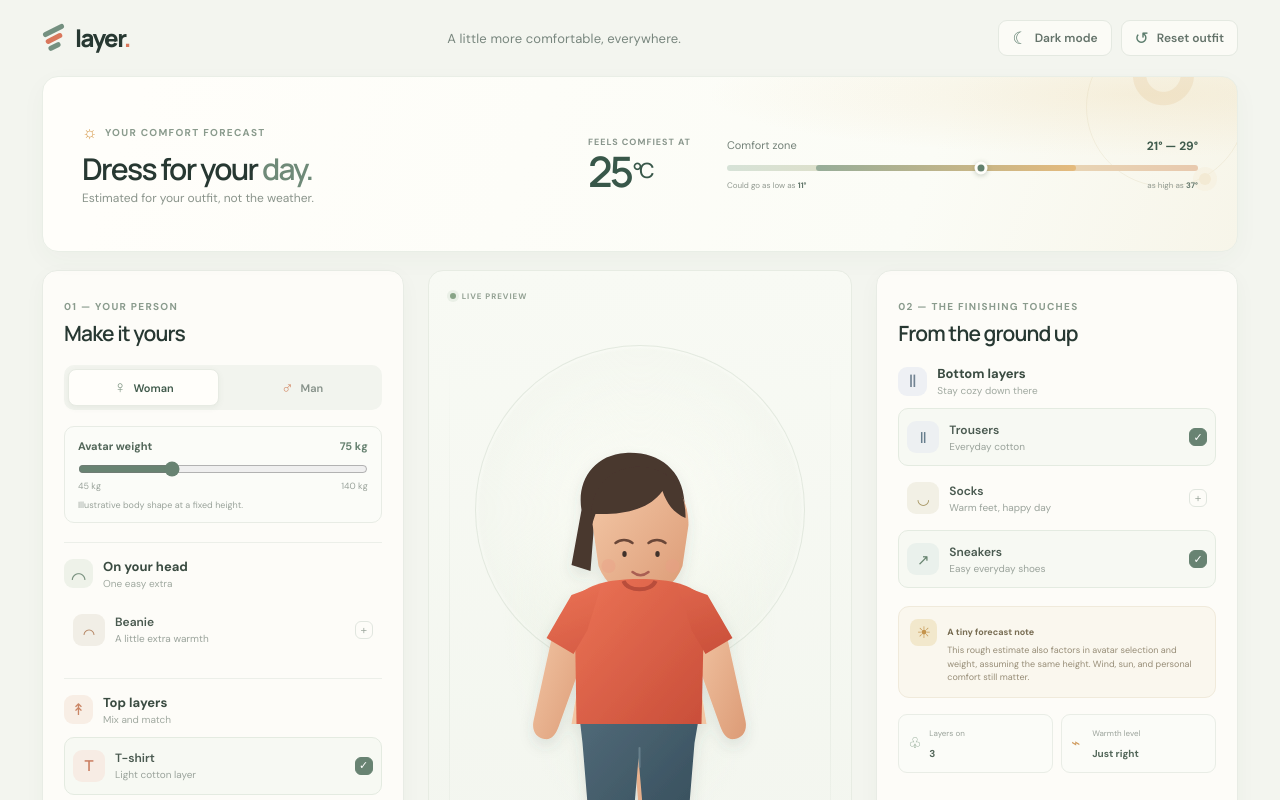
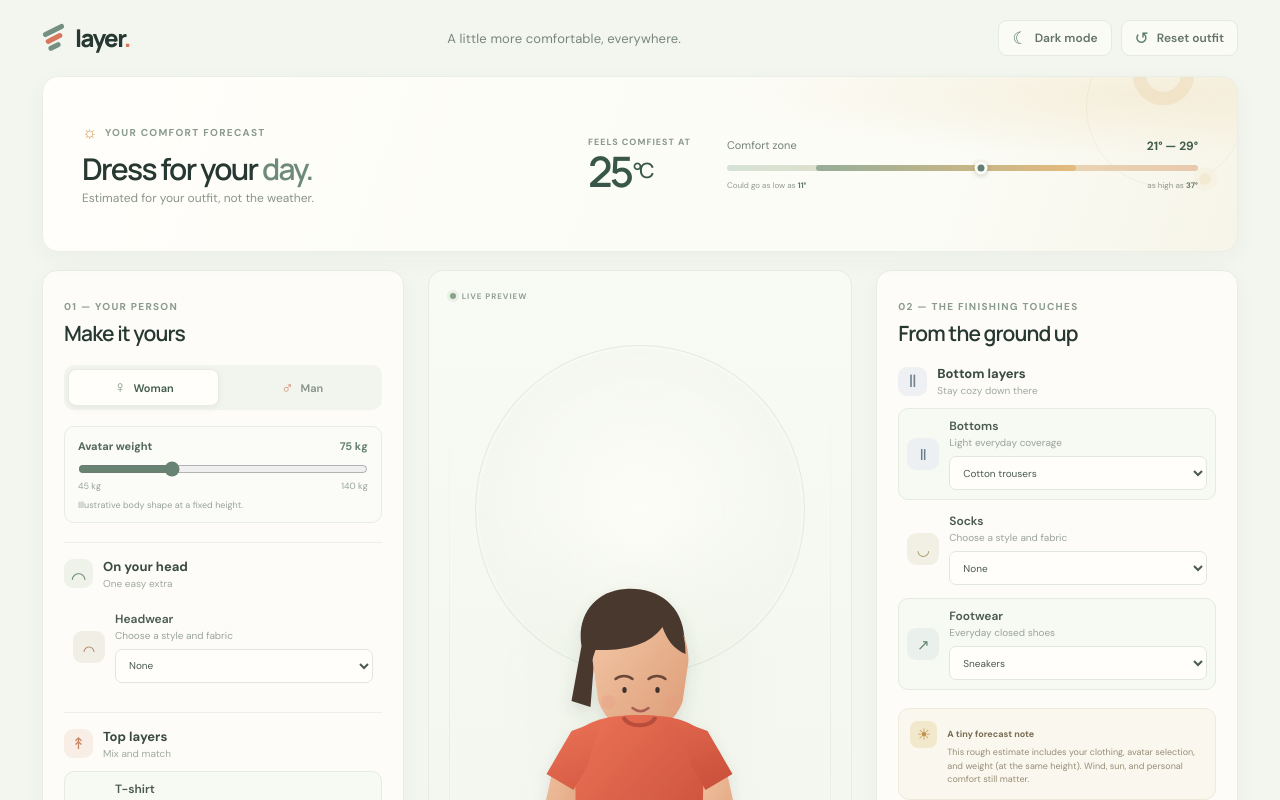
Before and after one commit to Vavuz/clothes-layers, a React (Vite) app: page / in a window 1280 px wide. Shown: the top 800 px of the page. Built offline with nearby package versions, Linux system fonts and the light colour scheme.

Commit message:
More options to choose from

```diff
--- a/src/App.css
+++ b/src/App.css
@@ -481,22 +481,20 @@ p {
 .clothing-option {
   display: flex;
   width: 100%;
-  min-height: 58px;
+  min-height: 92px;
   align-items: center;
   gap: 10px;
-  padding: 7px 8px;
+  padding: 9px 8px;
   border: 1px solid transparent;
   border-radius: 10px;
   background: transparent;
-  cursor: pointer;
   text-align: left;
-  transition: background .18s, border-color .18s, transform .18s;
+  transition: background .18s, border-color .18s;
 }
 
 .clothing-option:hover {
   border-color: #e7ebe4;
   background: #fafbf7;
-  transform: translateY(-1px);
 }
 
 .clothing-option.is-selected {
@@ -560,24 +558,24 @@ p {
   white-space: nowrap;
 }
 
-.option-check {
-  display: grid;
-  width: 18px;
-  height: 18px;
-  flex: 0 0 auto;
-  place-items: center;
-  border: 1px solid #e1e6df;
-  border-radius: 6px;
-  color: #a7b0a7;
-  font-size: 12px;
-  line-height: 1;
+.clothing-option select {
+  width: 100%;
+  min-width: 0;
+  height: 34px;
+  margin-top: 5px;
+  padding: 0 9px;
+  border: 1px solid #e1e7df;
+  border-radius: 7px;
+  background: #fffefa;
+  color: #4a5a50;
+  cursor: pointer;
+  font: inherit;
+  font-size: 10px;
 }
 
-.is-selected .option-check {
-  border-color: #688372;
-  background: #688372;
-  color: white;
-  font-size: 11px;
+.clothing-option select:focus-visible {
+  outline: 2px solid #7e9c85;
+  outline-offset: 2px;
 }
 
 .option-stack {
@@ -890,15 +888,10 @@ p {
   background: #2a352d;
 }
 
-:root[data-theme='dark'] .option-check {
-  border-color: #4a594e;
-  color: #b7c3ba;
-}
-
-:root[data-theme='dark'] .is-selected .option-check {
-  border-color: #779681;
-  background: #779681;
-  color: #142018;
+:root[data-theme='dark'] .clothing-option select {
+  border-color: #465349;
+  background: #1b241e;
+  color: #dce8df;
 }
 
 :root[data-theme='dark'] .avatar-stage {
@@ -1106,7 +1099,7 @@ p {
   }
 
   .clothing-option {
-    min-height: 76px;
+    min-height: 106px;
     gap: 13px;
     padding: 10px 12px;
     border-radius: 12px;
@@ -1126,10 +1119,9 @@ p {
     font-size: 12px;
   }
 
-  .option-check {
-    width: 22px;
-    height: 22px;
-    font-size: 14px;
+  .clothing-option select {
+    height: 39px;
+    font-size: 12px;
   }
 
   .layer-tip {
--- a/src/App.jsx
+++ b/src/App.jsx
@@ -2,33 +2,106 @@ import { useEffect, useMemo, useState } from 'react'
 import './App.css'
 
 const clothing = {
-  hat: { label: 'Beanie', detail: 'A little extra warmth', warmth: 0.7, group: 'head' },
-  tee: { label: 'T-shirt', detail: 'Light cotton layer', warmth: 1, group: 'upper' },
-  knit: { label: 'Knit sweater', detail: 'A cozy middle layer', warmth: 2.2, group: 'upper' },
-  jacket: { label: 'Light jacket', detail: 'A protective outer layer', warmth: 2.6, group: 'upper' },
-  trousers: { label: 'Trousers', detail: 'Everyday cotton', warmth: 1.4, group: 'lower' },
-  socks: { label: 'Socks', detail: 'Warm feet, happy day', warmth: 0.6, group: 'lower' },
-  shoes: { label: 'Sneakers', detail: 'Easy everyday shoes', warmth: 0.5, group: 'lower' },
+  hat: {
+    label: 'Headwear',
+    options: [
+      { id: 'wool-beanie', label: 'Wool beanie', detail: 'Warm knit', warmth: 0.8 },
+      { id: 'cotton-cap', label: 'Cotton cap', detail: 'Light sun cover', warmth: 0.2 },
+      { id: 'bucket-hat', label: 'Cotton bucket hat', detail: 'Light shade', warmth: 0.2 },
+      { id: 'rain-hat', label: 'Waterproof rain hat', detail: 'Keeps off the rain', warmth: 0.3 },
+    ],
+  },
+  tee: {
+    label: 'T-shirt',
+    options: [
+      { id: 'cotton-tee', label: 'Cotton T-shirt', detail: 'Breathable everyday layer', warmth: 1 },
+      { id: 'merino-tee', label: 'Merino wool T-shirt', detail: 'Light, naturally warm wool', warmth: 1.5 },
+      { id: 'polyester-tee', label: 'Polyester T-shirt', detail: 'Light performance fabric', warmth: 0.8 },
+      { id: 'thermal-tee', label: 'Thermal long-sleeve tee', detail: 'A warmer base layer', warmth: 1.8 },
+    ],
+  },
+  knit: {
+    label: 'Jumper',
+    options: [
+      { id: 'cotton-sweatshirt', label: 'Cotton sweatshirt', detail: 'Soft, midweight layer', warmth: 2 },
+      { id: 'wool-jumper', label: 'Wool jumper', detail: 'Warm natural insulation', warmth: 2.8 },
+      { id: 'poly-fleece', label: 'Polyester fleece', detail: 'Light synthetic warmth', warmth: 2.4 },
+      { id: 'chunky-knit', label: 'Chunky wool knit', detail: 'A very warm knit layer', warmth: 3.3 },
+    ],
+  },
+  jacket: {
+    label: 'Jacket',
+    options: [
+      { id: 'denim-jacket', label: 'Denim jacket', detail: 'Light everyday outer layer', warmth: 1.6 },
+      { id: 'windbreaker', label: 'Polyester windbreaker', detail: 'Light wind protection', warmth: 1.4 },
+      { id: 'wool-coat', label: 'Wool coat', detail: 'Warm structured layer', warmth: 2.8 },
+      { id: 'puffer-jacket', label: 'Insulated puffer jacket', detail: 'High warmth outer layer', warmth: 3.5 },
+    ],
+  },
+  trousers: {
+    label: 'Bottoms',
+    options: [
+      { id: 'cotton-trousers', label: 'Cotton trousers', detail: 'Light everyday coverage', warmth: 1.4 },
+      { id: 'denim-jeans', label: 'Denim jeans', detail: 'Midweight cotton denim', warmth: 1.8 },
+      { id: 'shorts', label: 'Shorts', detail: 'Cool, lightweight coverage', warmth: 0.2 },
+      { id: 'leggings', label: 'Polyester leggings', detail: 'Light stretch layer', warmth: 1.1 },
+      { id: 'thermal-leggings', label: 'Thermal leggings', detail: 'Extra warmth underneath', warmth: 2 },
+    ],
+  },
+  socks: {
+    label: 'Socks',
+    options: [
+      { id: 'cotton-socks', label: 'Cotton socks', detail: 'Light everyday pair', warmth: 0.6 },
+      { id: 'bamboo-socks', label: 'Bamboo socks', detail: 'Light, breathable pair', warmth: 0.5 },
+      { id: 'wool-socks', label: 'Merino wool socks', detail: 'Warm natural fiber', warmth: 1 },
+      { id: 'thermal-socks', label: 'Thermal socks', detail: 'Extra-cozy cold-weather pair', warmth: 1.5 },
+    ],
+  },
+  shoes: {
+    label: 'Footwear',
+    options: [
+      { id: 'sneakers', label: 'Sneakers', detail: 'Everyday closed shoes', warmth: 0.5 },
+      { id: 'flip-flops', label: 'Flip-flops', detail: 'Open, minimal footwear', warmth: 0.1 },
+      { id: 'sandals', label: 'Sandals', detail: 'Open summer footwear', warmth: 0.1 },
+      { id: 'rain-boots', label: 'Rain boots', detail: 'Waterproof coverage', warmth: 1 },
+      { id: 'heavy-boots', label: 'Heavy boots', detail: 'Sturdy, warm footwear', warmth: 1.8 },
+      { id: 'shearling-boots', label: 'Shearling-lined boots', detail: 'Very warm lined boots', warmth: 2.2 },
+    ],
+  },
 }
 
-function ToggleItem({ id, selected, onToggle, compact = false }) {
-  const item = clothing[id]
+const defaultOutfit = {
+  hat: '',
+  tee: 'cotton-tee',
+  knit: '',
+  jacket: '',
+  trousers: 'cotton-trousers',
+  socks: '',
+  shoes: 'sneakers',
+}
+
+function GarmentPicker({ type, selectedId, onSelect }) {
+  const category = clothing[type]
+  const selectedItem = category.options.find((item) => item.id === selectedId)
+
   return (
-    <button
-      className={`clothing-option${selected ? ' is-selected' : ''}${compact ? ' is-compact' : ''}`}
-      type="button"
-      aria-pressed={selected}
-      onClick={() => onToggle(id)}
-    >
-      <span className={`item-mark mark-${id}`} aria-hidden="true">
-        {id === 'hat' ? '⌒' : id === 'tee' ? 'T' : id === 'knit' ? '≋' : id === 'jacket' ? '⌁' : id === 'trousers' ? 'Ⅱ' : id === 'socks' ? '◡' : '↗'}
+    <div className={`clothing-option${selectedItem ? ' is-selected' : ''}`}>
+      <span className={`item-mark mark-${type}`} aria-hidden="true">
+        {type === 'hat' ? '⌒' : type === 'tee' ? 'T' : type === 'knit' ? '≋' : type === 'jacket' ? '⌁' : type === 'trousers' ? 'Ⅱ' : type === 'socks' ? '◡' : '↗'}
       </span>
       <span className="option-copy">
-        <span className="option-name">{item.label}</span>
-        {!compact && <span className="option-detail">{item.detail}</span>}
+        <span className="option-name">{category.label}</span>
+        <span className="option-detail">{selectedItem?.detail ?? 'Choose a style and fabric'}</span>
+        <select
+          aria-label={`Choose ${category.label}`}
+          value={selectedId}
+          onChange={(event) => onSelect(type, event.target.value)}
+        >
+          <option value="">None</option>
+          {category.options.map((item) => <option key={item.id} value={item.id}>{item.label}</option>)}
+        </select>
       </span>
-      <span className="option-check" aria-hidden="true">{selected ? '✓' : '+'}</span>
-    </button>
+    </div>
   )
 }
 
@@ -37,6 +110,12 @@ function Avatar({ gender, outfit, weight }) {
   const widthScale = weight <= 75
     ? 0.8 + ((weight - 45) / 30) * 0.2
     : 1 + ((weight - 75) / 65) * 0.35
+  const teeFill = outfit.tee === 'merino-tee' ? 'url(#knit)' : outfit.tee === 'polyester-tee' ? '#557f99' : outfit.tee === 'thermal-tee' ? '#6e6c83' : 'url(#tee)'
+  const knitFill = outfit.knit === 'cotton-sweatshirt' ? '#7d9284' : outfit.knit === 'poly-fleece' ? '#596f9b' : outfit.knit === 'chunky-knit' ? '#96724d' : 'url(#knit)'
+  const jacketFill = outfit.jacket === 'denim-jacket' ? '#4f6e8d' : outfit.jacket === 'windbreaker' ? '#51908b' : outfit.jacket === 'wool-coat' ? '#8c6854' : outfit.jacket === 'puffer-jacket' ? '#a98746' : 'url(#jacket)'
+  const trousersFill = outfit.trousers === 'leggings' ? '#6a6579' : outfit.trousers === 'thermal-leggings' ? '#4e5263' : outfit.trousers === 'denim-jeans' ? '#405d72' : 'url(#pants)'
+  const socksFill = outfit.socks === 'thermal-socks' ? '#d9d4c2' : outfit.socks === 'wool-socks' ? '#e5ddd0' : outfit.socks === 'bamboo-socks' ? '#e7eee1' : '#f1eee1'
+  const bootFill = outfit.shoes === 'rain-boots' ? '#b78d49' : outfit.shoes === 'heavy-boots' ? '#5c4b3b' : '#bd8b6a'
 
   return (
     <svg className="avatar-art" viewBox="0 0 300 470" role="img" aria-label={`${gender} avatar at ${weight} kilograms wearing the selected outfit`}>
@@ -79,10 +158,16 @@ function Avatar({ gender, outfit, weight }) {
         <path d="M143 137c5 4 11 4 16 0" fill="none" stroke="#a95e53" strokeLinecap="round" strokeWidth="2.5" />
         <circle cx="119" cy="131" r="7" fill="#e99f85" opacity=".38" />
         <circle cx="183" cy="131" r="7" fill="#e99f85" opacity=".38" />
-        {outfit.hat && <g>
+        {outfit.hat === 'wool-beanie' && <g>
           <path d="M105 87c1-28 18-44 45-44s44 16 45 44z" fill="#d8775b" />
           <path d="M103 82h94v16h-94z" rx="8" fill="#bd5c47" />
           <circle cx="150" cy="41" r="6" fill="#e9a47e" />
+        </g>}
+        {(outfit.hat === 'cotton-cap' || outfit.hat === 'bucket-hat' || outfit.hat === 'rain-hat') && <g>
+          <path d="M105 88c2-28 18-43 45-43s43 15 45 43z" fill={outfit.hat === 'rain-hat' ? '#708d83' : '#d8775b'} />
+          {outfit.hat === 'cotton-cap' && <path d="M105 84c-16 0-26 5-31 13 14 5 27 4 38-1z" fill="#bd5c47" />}
+          {outfit.hat === 'bucket-hat' && <path d="M99 81h102l9 13c-36 11-84 11-120 0z" fill="#bd5c47" />}
+          {outfit.hat === 'rain-hat' && <path d="M88 83h124l9 8c-42 12-100 12-142 0z" fill="#5f786f" />}
         </g>}
         <path d="M88 166c-12 4-20 14-24 29l-20 91c-2 10 3 17 11 18 7 1 11-4 14-12l28-78z" fill="url(#skin)" />
         <path d="M212 166c12 4 20 14 24 29l20 91c2 10-3 17-11 18-7 1-11-4-14-12l-28-78z" fill="url(#skin)" />
@@ -97,36 +182,53 @@ function Avatar({ gender, outfit, weight }) {
           <path d="M99 274h102l-6 39h-36l-9-13-9 13h-36z" fill={isWoman ? '#b9796b' : '#718995'} />
           <path d="M104 279h92" fill="none" stroke={isWoman ? '#d9a094' : '#9aabb3'} strokeLinecap="round" strokeWidth="2" />
         </g>}
-        {outfit.trousers && <g>
-          <path d="M89 273h122l-6 35-8 97h-41l-7-82-7 82h-41l-8-97z" fill="url(#pants)" />
+        {outfit.trousers === 'shorts' && <g>
+          <path d="M89 273h122l-6 35-5 37h-35l-15-22-15 22h-35l-5-37z" fill="#526b79" />
+          <path d="M98 282h104M150 313v13" fill="none" stroke="#78909b" strokeLinecap="round" strokeWidth="2" opacity=".7" />
+        </g>}
+        {outfit.trousers && outfit.trousers !== 'shorts' && <g>
+          <path d="M89 273h122l-6 35-8 97h-41l-7-82-7 82h-41l-8-97z" fill={trousersFill} />
           <path d="M98 282h104M150 313v19M110 391l2 11M190 391l-2 11" fill="none" stroke="#78909b" strokeLinecap="round" strokeWidth="2" opacity=".7" />
         </g>}
-        {outfit.socks && <g fill="#f1eee1">
-          <path d="M102 391h37v20h-37z" /><path d="M160 391h37v20h-37z" />
+        {outfit.socks && <g fill={socksFill}>
+          <path d={outfit.socks === 'thermal-socks' ? 'M102 378h37v33h-37z' : 'M102 391h37v20h-37z'} />
+          <path d={outfit.socks === 'thermal-socks' ? 'M160 378h37v33h-37z' : 'M160 391h37v20h-37z'} />
         </g>}
         <path d="M105 401h32v12c0 6 8 9 16 15l3 3c3 4 1 8-5 8H96c-6 0-9-5-6-10z" fill="url(#skin)" />
         <path d="M163 401h32v12c0 6 9 9 17 15l4 3c3 4 1 8-5 8h-53c-6 0-9-5-6-10z" fill="url(#skin)" />
-        {outfit.shoes && <g>
+        {outfit.shoes === 'sneakers' && <g>
           <path d="M104 401h34v12c0 6 8 9 16 15l3 3c3 4 1 8-5 8H96c-6 0-9-5-6-10z" fill="#f5f0e5" />
           <path d="M162 401h34v12c0 6 9 9 17 15l4 3c3 4 1 8-5 8h-53c-6 0-9-5-6-10z" fill="#f5f0e5" />
           <path d="M96 436h61M163 436h60M112 418l10 7M171 418l10 7" fill="none" stroke="#d4cfc2" strokeLinecap="round" strokeWidth="2" />
         </g>}
-        {(outfit.tee || outfit.knit || outfit.jacket) && <path d="M85 162c15-12 31-18 65-18s50 6 65 18l-3 127H87z" fill={outfit.tee ? 'url(#tee)' : outfit.knit ? 'url(#knit)' : 'url(#jacket)'} />}
+        {(outfit.shoes === 'flip-flops' || outfit.shoes === 'sandals') && <g fill="none" strokeLinecap="round" strokeLinejoin="round">
+          <path d="M96 438h61M163 438h60" stroke="#9e7957" strokeWidth="4" />
+          {outfit.shoes === 'flip-flops'
+            ? <path d="M108 409l15 18 11-18M167 409l15 18 11-18" stroke="#755d48" strokeWidth="3" />
+            : <path d="M103 414h38M109 410l14 20 14-20M164 414h38M170 410l14 20 14-20" stroke="#b38360" strokeWidth="4" />}
+        </g>}
+        {['rain-boots', 'heavy-boots', 'shearling-boots'].includes(outfit.shoes) && <g>
+          <path d="M101 360h38v42c0 6 8 10 16 16l5 4c4 4 2 9-5 9H96c-6 0-9-5-6-10l11-22z" fill={bootFill} />
+          <path d="M162 360h34v42c0 6 9 10 17 16l5 4c4 4 2 9-5 9h-53c-6 0-9-5-6-10l14-22z" fill={bootFill} />
+          <path d="M95 436h67M162 436h61M102 363h36M163 363h32" fill="none" stroke={outfit.shoes === 'shearling-boots' ? '#e5c7ab' : '#3f4038'} strokeLinecap="round" strokeWidth="3" />
+        </g>}
+        {(outfit.tee || outfit.knit || outfit.jacket) && <path d="M85 162c15-12 31-18 65-18s50 6 65 18l-3 127H87z" fill={outfit.jacket ? jacketFill : outfit.knit ? knitFill : teeFill} />}
         {outfit.tee && <g>
-          <path d="M112 149l-30 11-25 43 27 16 14-24zM188 149l30 11 25 43-27 16-14-24z" fill="url(#tee)" />
+          <path d="M112 149l-30 11-25 43 27 16 14-24zM188 149l30 11 25 43-27 16-14-24z" fill={teeFill} />
           <path d="M134 146c4 11 28 11 32 0" fill="none" stroke="#b94d3b" strokeWidth="4" />
         </g>}
         {outfit.knit && <g>
-          <path d="M108 148l-25 12-27 44 29 18 14-22zM192 148l25 12 27 44-29 18-14-22z" fill="url(#knit)" />
+          <path d="M85 162c15-12 31-18 65-18s50 6 65 18l-3 127H87z" fill={knitFill} />
+          <path d="M108 148l-25 12-27 44 29 18 14-22zM192 148l25 12 27 44-29 18-14-22z" fill={knitFill} />
           <path d="M88 165l-10 33M212 165l10 33M99 270h102" fill="none" stroke="#78998e" strokeLinecap="round" strokeWidth="3" opacity=".8" />
           <path d="M133 146c4 11 30 11 34 0" fill="none" stroke="#3f625a" strokeWidth="4" />
         </g>}
         {outfit.jacket && <g>
-          <path d="M105 148l-27 14-27 46 32 18 13-23zM195 148l27 14 27 46-32 18-13-23z" fill="url(#jacket)" />
-          <path d="M119 148l31 24 31-24 15 140H104z" fill="url(#jacket)" />
+          <path d="M105 148l-27 14-27 46 32 18 13-23zM195 148l27 14 27 46-32 18-13-23z" fill={jacketFill} />
+          <path d="M119 148l31 24 31-24 15 140H104z" fill={jacketFill} />
           <path d="M150 173v107M121 190l15 12M179 190l-15 12" fill="none" stroke="#a9762d" strokeWidth="2" />
         </g>}
-        {outfit.jacket && outfit.tee && <path d="M85 162l-29 46 28 17 14-22M215 162l29 46-28 17-14-22" fill="url(#jacket)" />}
+        {outfit.jacket && outfit.tee && <path d="M85 162l-29 46 28 17 14-22M215 162l29 46-28 17-14-22" fill={jacketFill} />}
       </g>
     </svg>
   )
@@ -138,14 +240,17 @@ function App() {
   const [theme, setTheme] = useState(() => (
     window.matchMedia('(prefers-color-scheme: dark)').matches ? 'dark' : 'light'
   ))
-  const [outfit, setOutfit] = useState({ hat: false, tee: true, knit: false, jacket: false, trousers: true, socks: false, shoes: true })
+  const [outfit, setOutfit] = useState(defaultOutfit)
 
   useEffect(() => {
     document.documentElement.dataset.theme = theme
   }, [theme])
 
   const temperature = useMemo(() => {
-    const warmth = Object.entries(outfit).reduce((total, [id, active]) => total + (active ? clothing[id].warmth : 0), 0)
+    const warmth = Object.entries(outfit).reduce((total, [type, selectedId]) => {
+      const selectedItem = clothing[type].options.find((item) => item.id === selectedId)
+      return total + (selectedItem?.warmth ?? 0)
+    }, 0)
     const bodyAdjustment = (75 - weight) * 0.04 + (gender === 'woman' ? 1 : -1)
     const low = Math.round(26 - warmth * 2.2 + bodyAdjustment)
     const high = low + 8
@@ -153,8 +258,13 @@ function App() {
     return { low, high, min: low - 10, max: high + 8, feels: Math.round((low + high) / 2), position }
   }, [gender, outfit, weight])
 
-  function toggleClothing(id) {
-    setOutfit((current) => ({ ...current, [id]: !current[id] }))
+  const selectedItems = Object.entries(outfit).flatMap(([type, selectedId]) => {
+    const selectedItem = clothing[type].options.find((item) => item.id === selectedId)
+    return selectedItem ? [selectedItem] : []
+  })
+
+  function chooseClothing(type, selectedId) {
+    setOutfit((current) => ({ ...current, [type]: selectedId }))
   }
 
   return (
@@ -176,7 +286,7 @@ function App() {
             <span className="theme-toggle-icon" aria-hidden="true">{theme === 'dark' ? '☼' : '☾'}</span>
             <span>{theme === 'dark' ? 'Light mode' : 'Dark mode'}</span>
           </button>
-          <button className="reset-button" type="button" onClick={() => setOutfit({ hat: false, tee: true, knit: false, jacket: false, trousers: true, socks: false, shoes: true })}>
+          <button className="reset-button" type="button" onClick={() => setOutfit({ ...defaultOutfit })}>
             <span aria-hidden="true">↺</span> Reset outfit
           </button>
         </div>
@@ -236,12 +346,12 @@ function App() {
 
           <div className="section-rule" />
           <div className="category-heading"><span className="category-icon hat-icon" aria-hidden="true">⌒</span><div><h3>On your head</h3><span>One easy extra</span></div></div>
-          <ToggleItem id="hat" selected={outfit.hat} onToggle={toggleClothing} />
+          <GarmentPicker type="hat" selectedId={outfit.hat} onSelect={chooseClothing} />
 
           <div className="section-rule" />
           <div className="category-heading"><span className="category-icon top-icon" aria-hidden="true">↟</span><div><h3>Top layers</h3><span>Mix and match</span></div></div>
           <div className="option-stack">
-            {['tee', 'knit', 'jacket'].map((id) => <ToggleItem key={id} id={id} selected={outfit[id]} onToggle={toggleClothing} />)}
+            {['tee', 'knit', 'jacket'].map((type) => <GarmentPicker key={type} type={type} selectedId={outfit[type]} onSelect={chooseClothing} />)}
           </div>
           <p className="layer-tip"><span aria-hidden="true">✳</span> Layers trap warmth. Add one at a time.</p>
         </aside>
@@ -252,8 +362,8 @@ function App() {
           <Avatar gender={gender} outfit={outfit} weight={weight} />
           <div className="avatar-caption"><span>{gender === 'woman' ? 'Maya' : 'Alex'}</span><small>ready for the day</small></div>
           <div className="outfit-chips" aria-label="Selected clothing">
-            {Object.entries(outfit).filter(([, selected]) => selected).map(([id]) => (
-              <span className="outfit-chip" key={id}>{clothing[id].label}</span>
+            {selectedItems.map((item) => (
+              <span className="outfit-chip" key={item.id}>{item.label}</span>
             ))}
           </div>
         </div>
@@ -265,12 +375,12 @@ function App() {
           </div>
           <div className="category-heading"><span className="category-icon trouser-icon" aria-hidden="true">Ⅱ</span><div><h3>Bottom layers</h3><span>Stay cozy down there</span></div></div>
           <div className="option-stack">
-            {['trousers', 'socks', 'shoes'].map((id) => <ToggleItem key={id} id={id} selected={outfit[id]} onToggle={toggleClothing} />)}
+            {['trousers', 'socks', 'shoes'].map((type) => <GarmentPicker key={type} type={type} selectedId={outfit[type]} onSelect={chooseClothing} />)}
           </div>
 
           <div className="weather-note">
             <div className="note-icon" aria-hidden="true">☀</div>
-            <div><strong>A tiny forecast note</strong><p>This rough estimate also factors in avatar selection and weight, assuming the same height. Wind, sun, and personal comfort still matter.</p></div>
+            <div><strong>A tiny forecast note</strong><p>This rough estimate includes your clothing, avatar selection, and weight (at the same height). Wind, sun, and personal comfort still matter.</p></div>
           </div>
 
           <div className="quick-stats">
```
